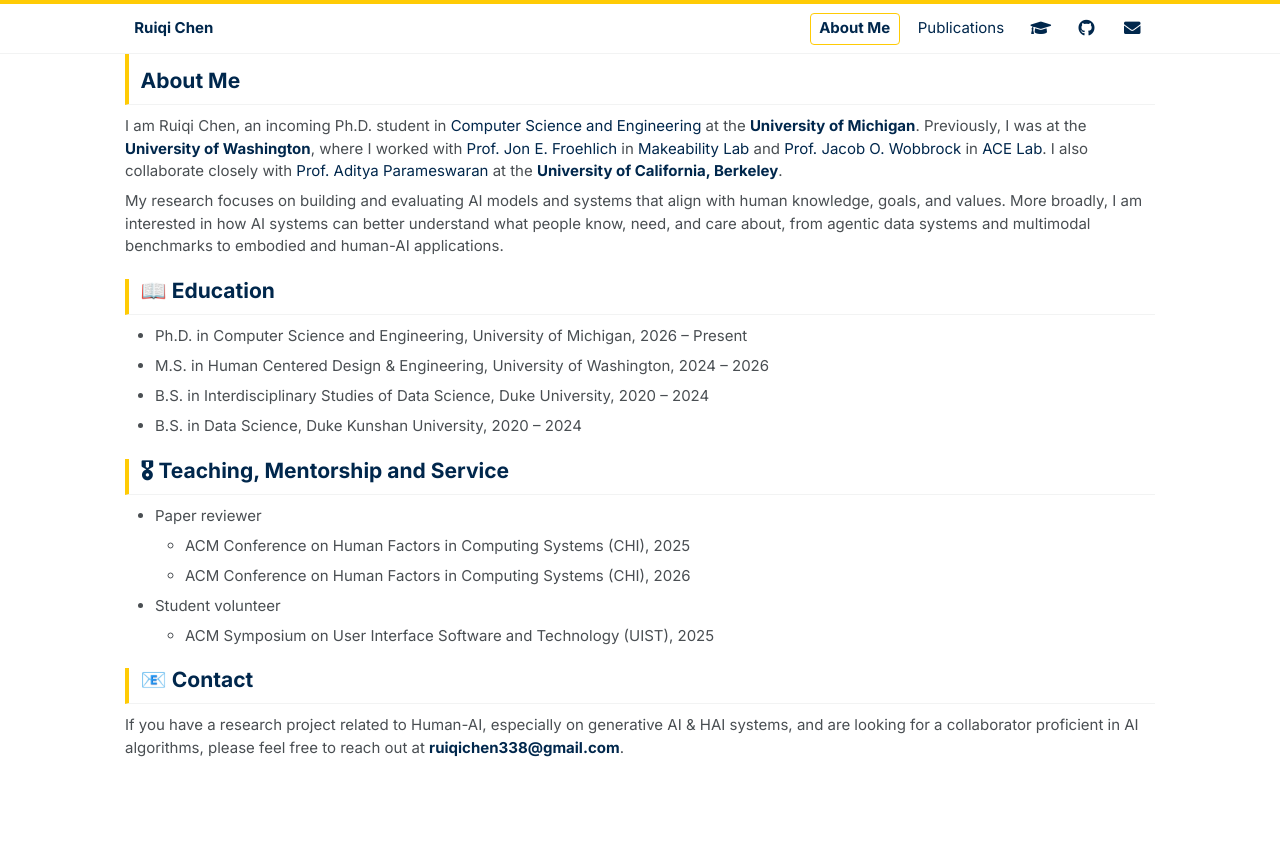
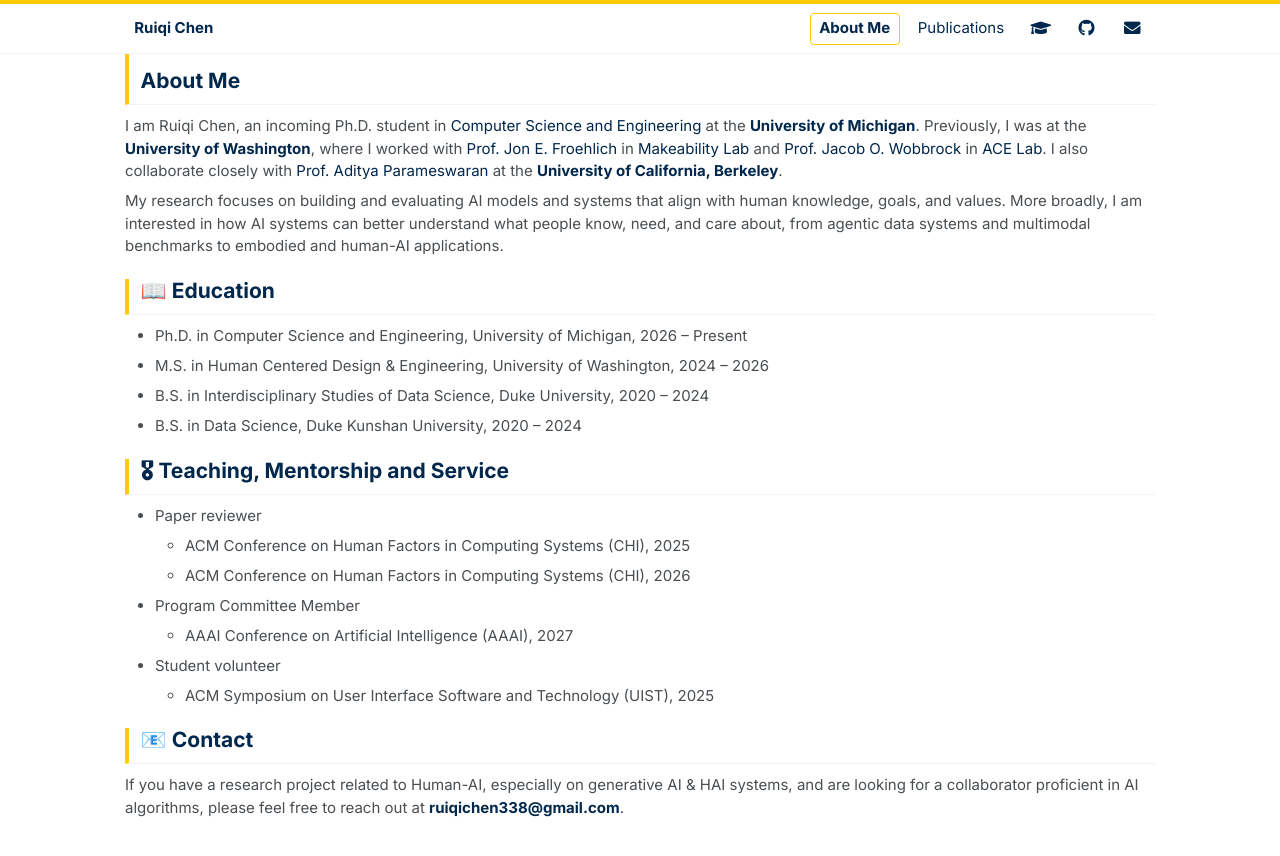
Before and after one commit to Ruiqi-Chen-0216/Ruiqi-Chen-0216.github.io, a Jekyll site: the page built from _pages/about.md, in a window 1280 px wide. Shown: the top 856 px of the page. Built offline with Jekyll 4.4.1, drawn with Linux system fonts in a browser that asks for light colours.

Commit message:
Update about.md

```diff
--- a/_pages/about.md
+++ b/_pages/about.md
@@ -24,6 +24,8 @@
 * Paper reviewer
   * ACM Conference on Human Factors in Computing Systems (CHI), 2025
   * ACM Conference on Human Factors in Computing Systems (CHI), 2026
+* Program Committee Member
+  * AAAI Conference on Artificial Intelligence (AAAI), 2027
 * Student volunteer
   * ACM Symposium on User Interface Software and Technology (UIST), 2025
 
```
